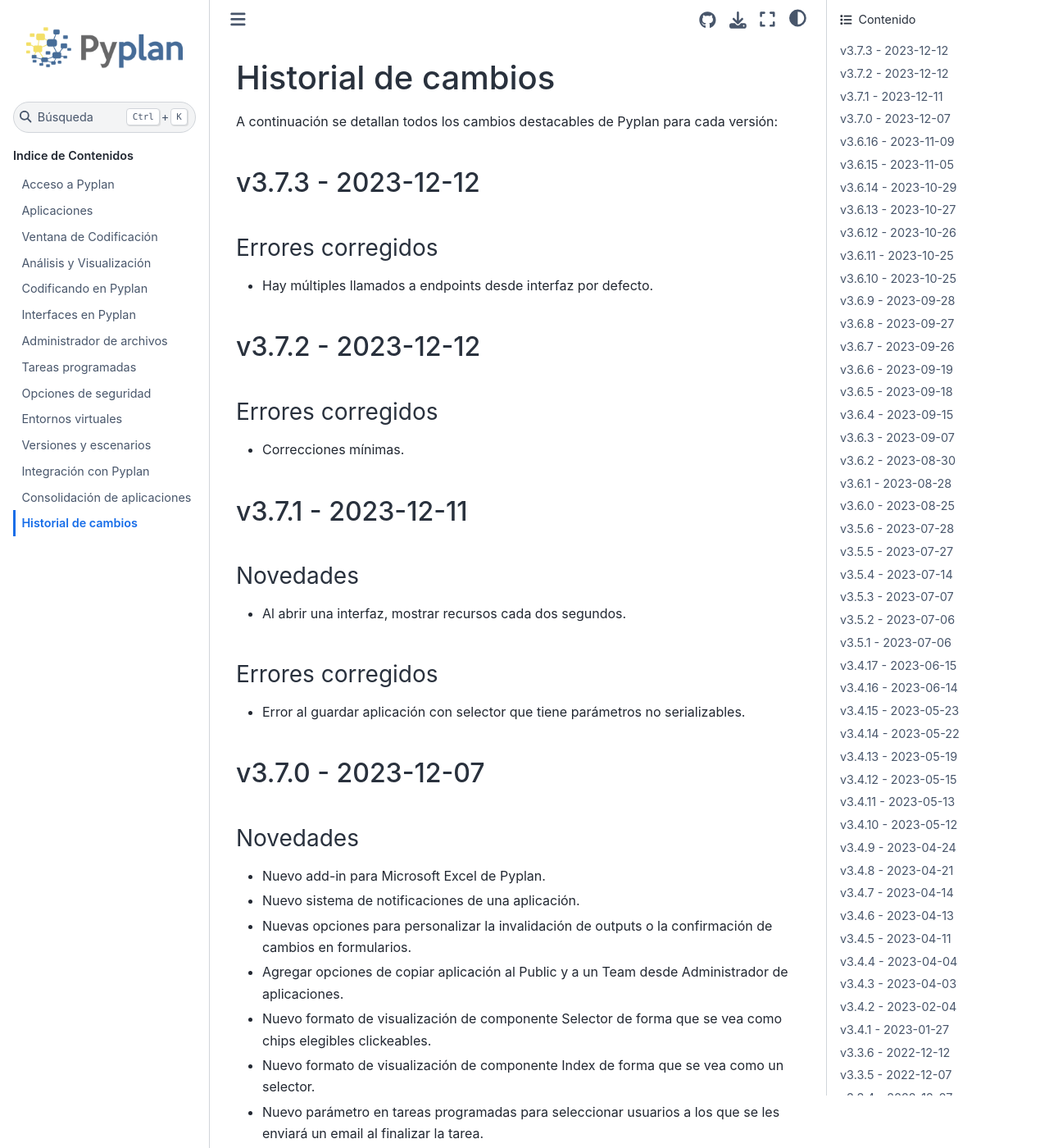
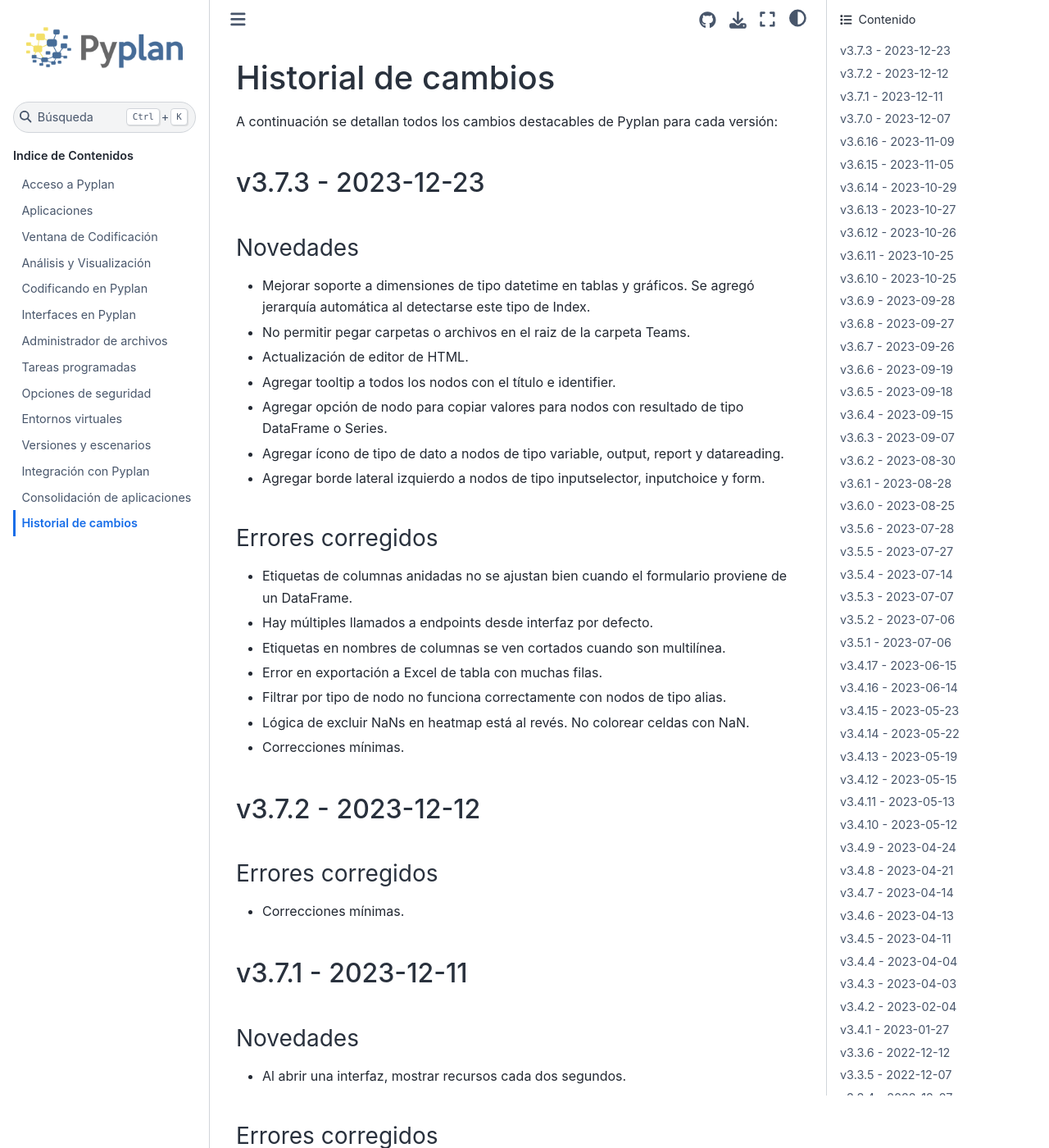
Before and after one commit to pyplan/pyplan, a Sphinx documentation site: the page built from docs/99_change_log/index.rst, in a window 1280 px wide and 1400 px high. Shown: the whole window at 82% size. Built offline with Sphinx 7.4.7 and the Sphinx Book theme 1.1.4, drawn with Linux system fonts in a browser that asks for light colours.

Commit message:
changelog v3.7.3

```diff
--- a/docs/99_change_log/index.rst
+++ b/docs/99_change_log/index.rst
@@ -3,14 +3,32 @@
 
 A continuación se detallan todos los cambios destacables de Pyplan para cada versión:
 
-v3.7.3 - 2023-12-12
+v3.7.3 - 2023-12-23
 -------------------
+
+---------
+Novedades
+---------
+
+- Mejorar soporte a dimensiones de tipo datetime en tablas y gráficos. Se agregó jerarquía automática al detectarse este tipo de Index.
+- No permitir pegar carpetas o archivos en el raiz de la carpeta Teams.
+- Actualización de editor de HTML.
+- Agregar tooltip a todos los nodos con el título e identifier.
+- Agregar opción de nodo para copiar valores para nodos con resultado de tipo DataFrame o Series.
+- Agregar ícono de tipo de dato a nodos de tipo variable, output, report y datareading.
+- Agregar borde lateral izquierdo a nodos de tipo inputselector, inputchoice y form.
 
 ------------------
 Errores corregidos
 ------------------
 
+- Etiquetas de columnas anidadas no se ajustan bien cuando el formulario proviene de un DataFrame.
 - Hay múltiples llamados a endpoints desde interfaz por defecto.
+- Etiquetas en nombres de columnas se ven cortados cuando son multilínea.
+- Error en exportación a Excel de tabla con muchas filas.
+- Filtrar por tipo de nodo no funciona correctamente con nodos de tipo alias.
+- Lógica de excluir NaNs en heatmap está al revés. No colorear celdas con NaN.
+- Correcciones mínimas.
 
 
 v3.7.2 - 2023-12-12
```
Also changed, not shown: 1 other file.
